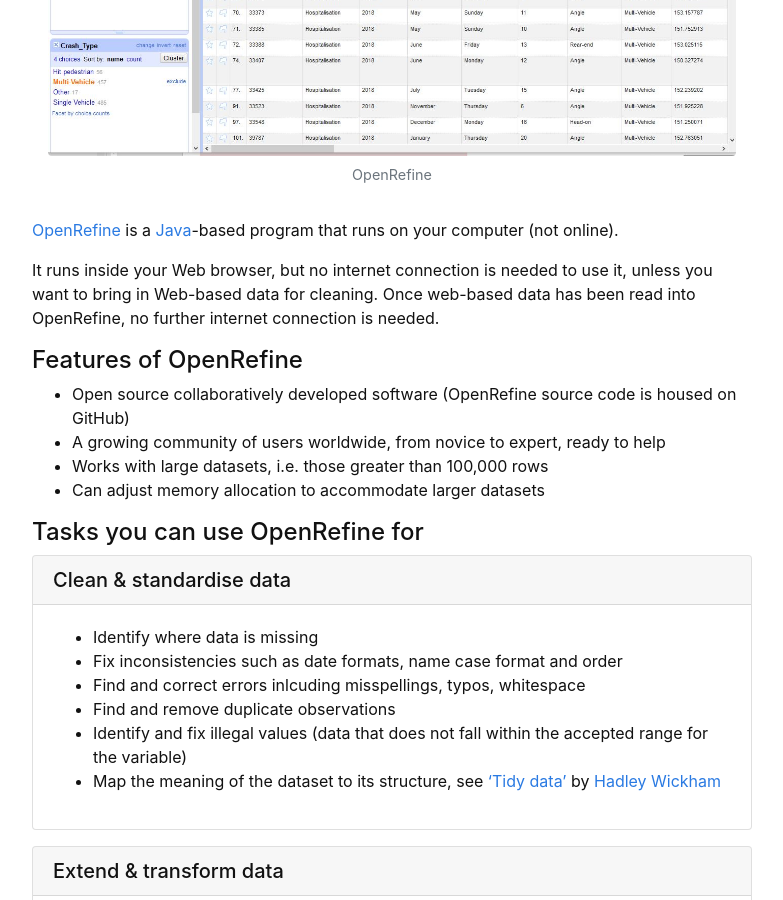
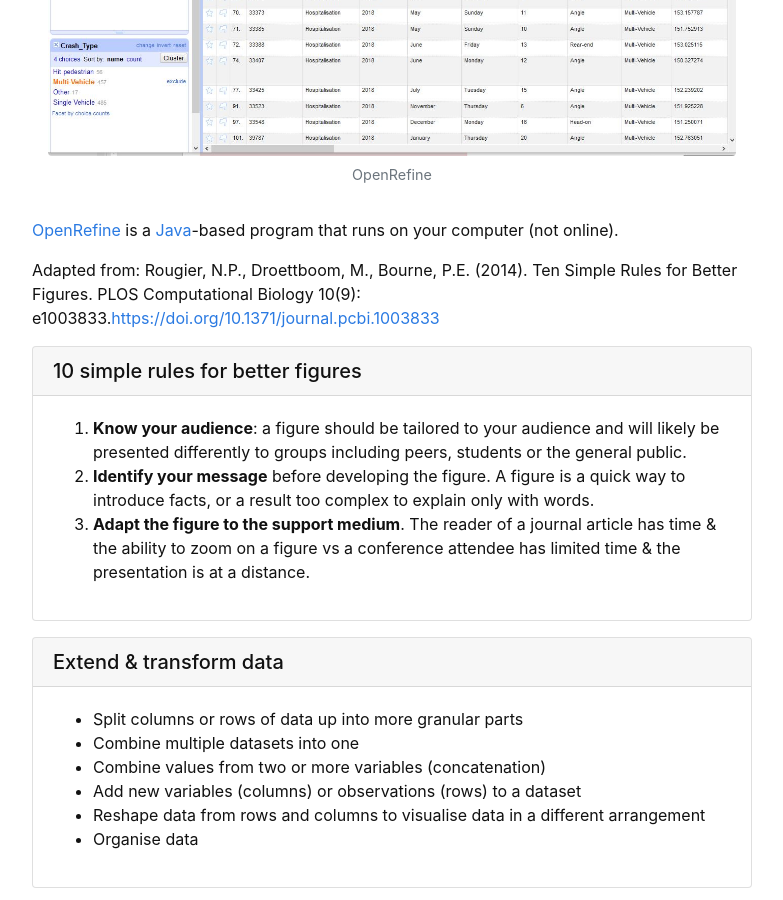
Before and after one commit to GULibrarySandbox/data-vis-basics, a Jekyll site: the page built from content/1-intro.md, in a window 1280 px wide and 900 px high, scrolled down 406 px. Shown: the whole window, without its empty margins (248-1031 px from the left). Built offline with Jekyll 4.4.1, drawn with Linux system fonts in a browser that asks for light colours; some of the changed text lies outside the part shown.

Commit message:
Update 1-intro.md

```diff
--- a/content/1-intro.md
+++ b/content/1-intro.md
@@ -2,7 +2,7 @@
 title: Intro
 nav: true
 ---
-# Background
+# Ten simple rules for better figures
 
 -----
 
@@ -10,24 +10,14 @@ nav: true
 
 [OpenRefine](http://openrefine.org) is a [Java](https://www.java.com/en/)-based program that runs on your computer (not online).
 
-It runs inside your Web browser, but no internet connection is needed to use it, unless you want to bring in Web-based data for cleaning. Once web-based data has been read into OpenRefine, no further internet connection is needed.
-
-#### Features of OpenRefine
-
-- Open source collaboratively developed software (OpenRefine source code is housed on GitHub)
-- A growing community of users worldwide, from novice to expert, ready to help
-- Works with large datasets, i.e. those greater than 100,000 rows
-- Can adjust memory allocation to accommodate larger datasets
-
-#### Tasks you can use OpenRefine for
+Adapted from: Rougier, N.P., Droettboom, M., Bourne, P.E. (2014). Ten Simple Rules for Better Figures.
+PLOS Computational Biology 10(9): e1003833.[https://doi.org/10.1371/journal.pcbi.1003833](https://doi.org/10.1371/journal.pcbi.1003833)
 
 {% capture text %}
-- Identify where data is missing
-- Fix inconsistencies such as date formats, name case format and order
-- Find and correct errors inlcuding misspellings, typos, whitespace
-- Find and remove duplicate observations
-- Identify and fix illegal values (data that does not fall within the accepted range for the variable)
-- Map the meaning of the dataset to its structure, see ['Tidy data'](https://cran.r-project.org/web/packages/tidyr/vignettes/tidy-data.html) by [Hadley Wickham](http://hadley.nz/){% endcapture %} {% include card.md header="Clean & standardise data" text=text %}
+1. **Know your audience**: a figure should be tailored to your audience and will likely be presented differently to groups including peers, students or the general public.
+2. **Identify your message** before developing the figure. A figure is a quick way to introduce facts, or a result too complex to explain only with words.
+3. **Adapt the figure to the support medium**. The reader of a journal article has time & the ability to zoom on a figure vs a conference attendee has limited time & the presentation is at a distance.
+{% endcapture %} {% include card.md header="10 simple rules for better figures" text=text %}
 
 {% capture text %}
 - Split columns or rows of data up into more granular parts
```
